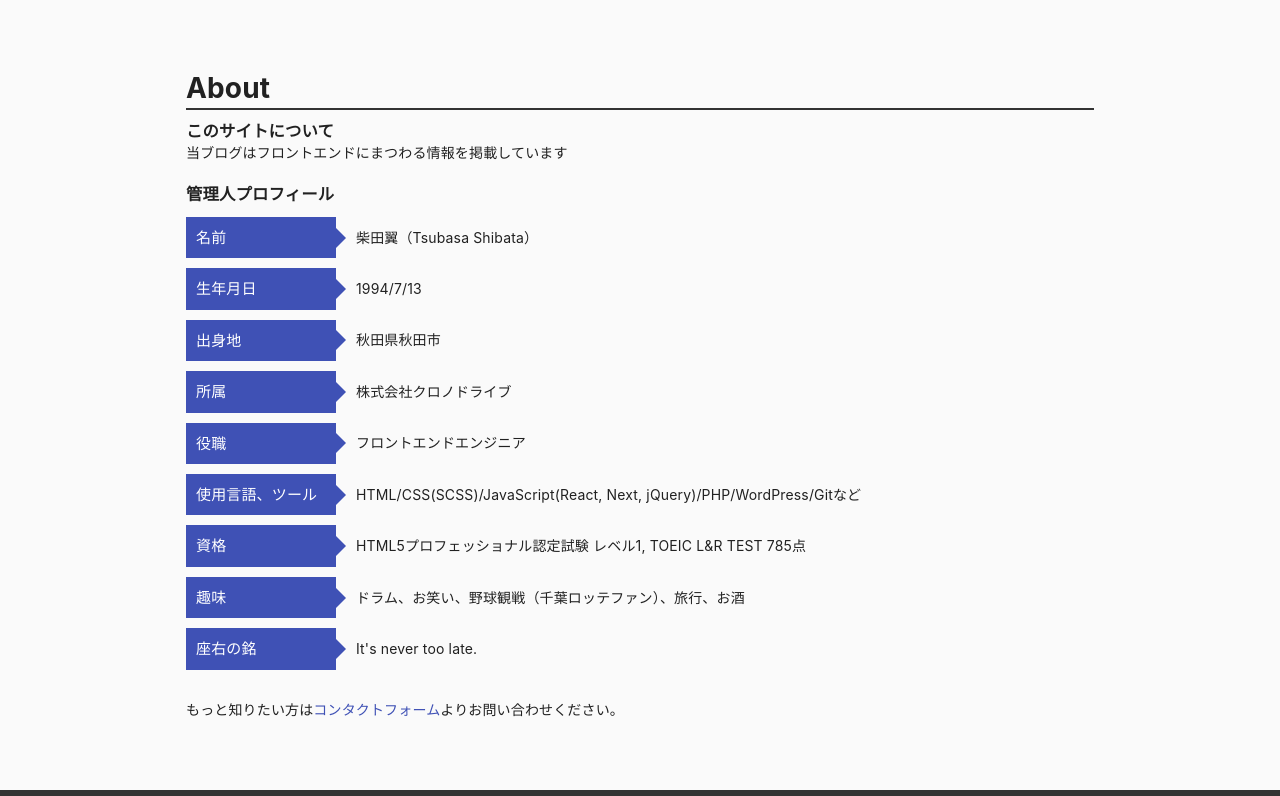
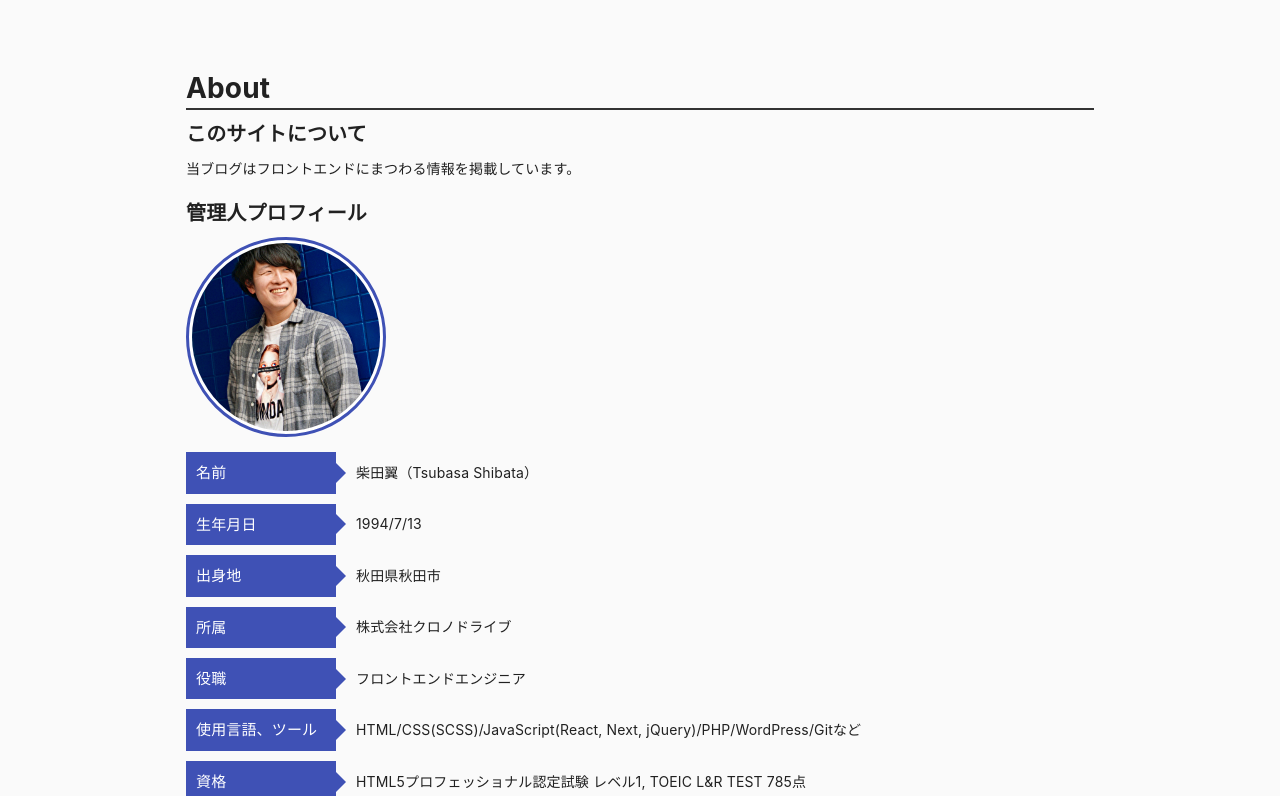
Before and after one commit to shibazo3/nextjs-blog-microcms, a Next.js app: page /about in a window 1280 px wide. Shown: the part 544-1340 px from the top of the page. Built offline with nearby package versions, Linux system fonts and the light colour scheme.

Commit message:
update profile

```diff
--- a/components/UIKit/Table/Table.js
+++ b/components/UIKit/Table/Table.js
@@ -4,7 +4,11 @@ import styles from "./table.module.css";
 const Table = (props) => {
   return (
     <>
-      <dl className={styles.table1}>
+      <dl
+        data-aos="fade-right"
+        data-aos-delay={props.delay}
+        className={styles.table1}
+      >
         <dt className={styles.table1__title}>{props.title}</dt>
         <dd className={styles.table1__desc}>{props.desc}</dd>
       </dl>
--- a/pages/about/about.module.css
+++ b/pages/about/about.module.css
@@ -10,6 +10,12 @@
   border-bottom: 2px solid #333;
 }
 
+.heading2,
+.heading3 {
+  margin-bottom: 10px;
+  font-size: 20px;
+}
+
 .inner {
   padding: 10px 0;
 }
@@ -18,9 +24,24 @@
   margin-top: 30px;
 }
 
+.profile {
+  padding: 3px !important;
+  border-radius: 50%;
+  border: 3px solid #3f51b5 !important;
+  background: #fff;
+}
+
 @media screen and (max-width: 767px) {
   .container {
     width: 100%;
     padding: 20px 15px;
   }
+
+  .heading3 {
+    text-align: center;
+  }
+
+  .imgWrapper {
+    text-align: center;
+  }
 }
--- a/pages/about/index.js
+++ b/pages/about/index.js
@@ -1,5 +1,6 @@
 import Head from "next/head";
 import Link from "next/link";
+import Image from "next/image";
 import { Layout } from "../../components/index";
 import Table from "../../components/UIKit/Table/Table";
 import styles from "./about.module.css";
@@ -18,28 +19,40 @@ export default function About(props) {
         <h2 className={styles.heading1}>About</h2>
         <section className={styles.inner}>
           <h3 className={styles.heading2}>このサイトについて</h3>
-          <p>当ブログはフロントエンドにまつわる情報を掲載しています</p>
+          <p>当ブログはフロントエンドにまつわる情報を掲載しています。</p>
         </section>
         <section className={styles.inner}>
-          <h3 className={styles.heading2}>管理人プロフィール</h3>
+          <h3 className={styles.heading3}>管理人プロフィール</h3>
+          <div className={styles.imgWrapper}>
+            <Image
+              className={styles.profile}
+              src={"/profile.jpg"}
+              width={200}
+              height={200}
+              alt={""}
+            />
+          </div>
           <Table title="名前" desc="柴田翼（Tsubasa Shibata）" />
-          <Table title="生年月日" desc="1994/7/13" />
-          <Table title="出身地" desc="秋田県秋田市" />
-          <Table title="所属" desc="株式会社クロノドライブ" />
-          <Table title="役職" desc="フロントエンドエンジニア" />
+          <Table title="生年月日" desc="1994/7/13" delay={50} />
+          <Table title="出身地" desc="秋田県秋田市" delay={100} />
+          <Table title="所属" desc="株式会社クロノドライブ" delay={150} />
+          <Table title="役職" desc="フロントエンドエンジニア" delay={200} />
           <Table
             title="使用言語、ツール"
             desc="HTML/CSS(SCSS)/JavaScript(React, Next, jQuery)/PHP/WordPress/Gitなど"
+            delay={250}
           />
           <Table
             title="資格"
             desc="HTML5プロフェッショナル認定試験 レベル1, TOEIC L&R TEST 785点"
+            delay={300}
           />
           <Table
             title="趣味"
             desc="ドラム、お笑い、野球観戦（千葉ロッテファン）、旅行、お酒"
+            delay={350}
           />
-          <Table title="座右の銘" desc="It's never too late." />
+          <Table title="座右の銘" desc="It's never too late." delay={400} />
 
           <p className={styles.text1}>
             もっと知りたい方は
```
Also changed, not shown: public/profile.jpg (added).
